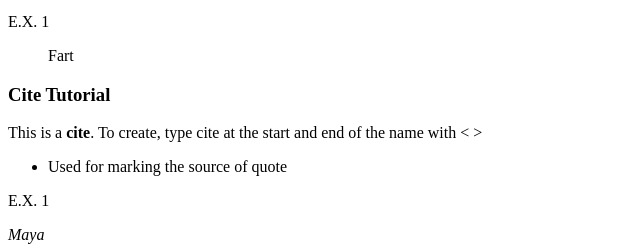
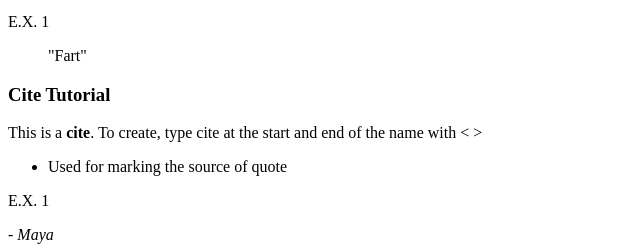
Before and after one commit to Gekosoup/first-website-1, a plain HTML site: page index.html in a window 1280 px wide. Shown: the part 2175-2424 px from the top of the page, 0-640 px from the left. Drawn offline with Linux system fonts and the light colour scheme.

Commit message:
Create edit text, line 128 and line 140

```diff
--- a/index.html
+++ b/index.html
@@ -125,7 +125,7 @@
   <p>E.X. 1</p>
 
   <blockquote>
-  <p>Fart</p>
+  <p>"Fart"</p>
   </blockquote>
 
   <h3>Cite Tutorial</h3>
@@ -137,7 +137,7 @@
 
   <p>E.X. 1</p>
 
-  <cite>Maya</cite>
+  <cite>- Maya</cite>
 
 
 </body>
```
